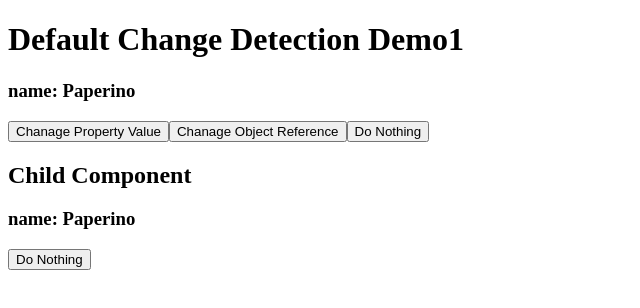
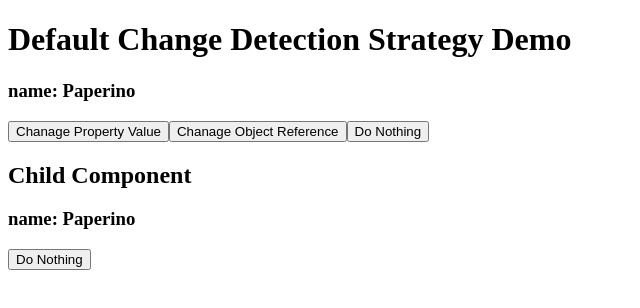
Before and after one commit to AndreaDiCioccio/Change-Detection-Strategy-Demo1-Default, an Angular app: page / in a window 1280 px wide. Shown: the top 308 px of the page, without its empty margins (0-640 px from the left). Built offline with nearby package versions, Linux system fonts and the light colour scheme.

Commit message:
change title2

```diff
--- a/src/app/app.component.ts
+++ b/src/app/app.component.ts
@@ -3,7 +3,7 @@ import { Component, OnChanges, SimpleChanges } from '@angular/core';
 @Component({
     selector: 'app-root',
     template: `
-        <h1>Default Change Detection Demo1</h1>
+        <h1>Default Change Detection Strategy Demo</h1>
         <h3>name: {{person.name}}</h3>
         <button (click)="changeName1()">Chanage Property Value</button>
         <button (click)="changeName2()">Chanage Object Reference</button>
```
